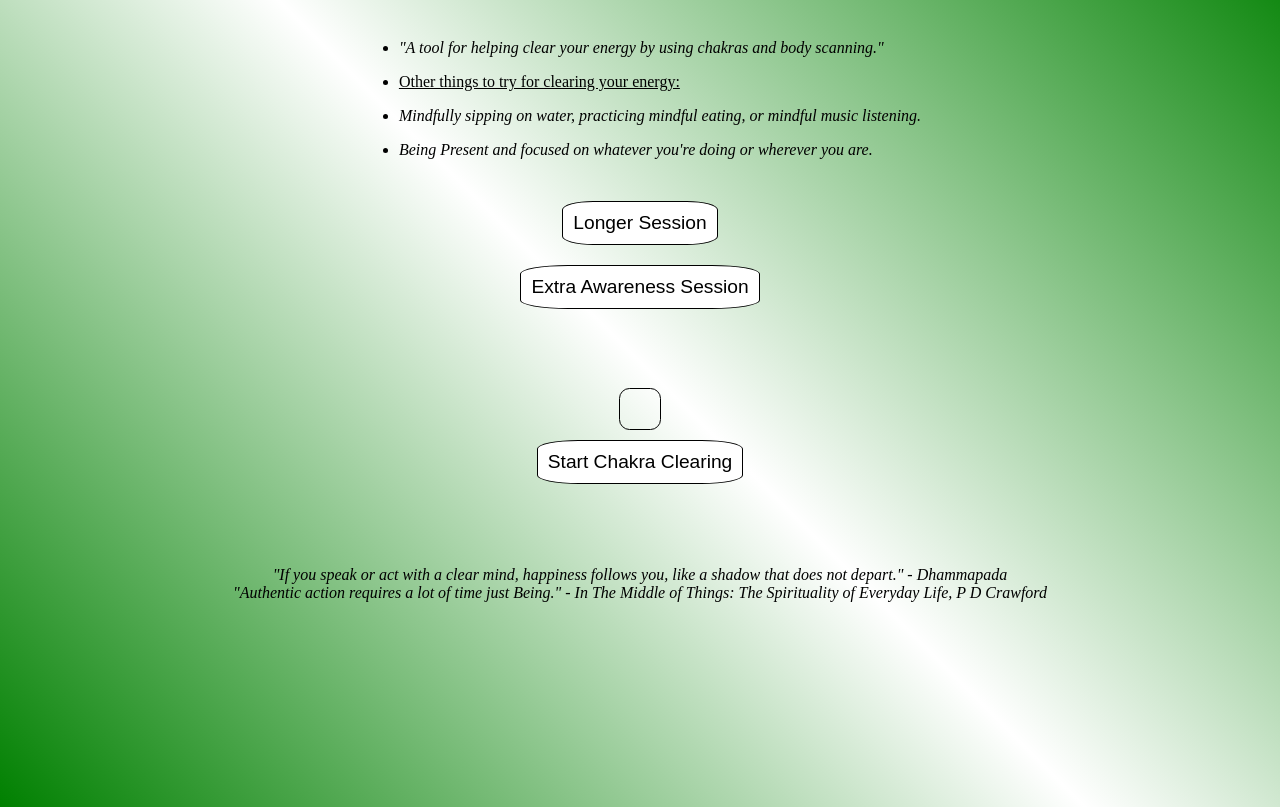
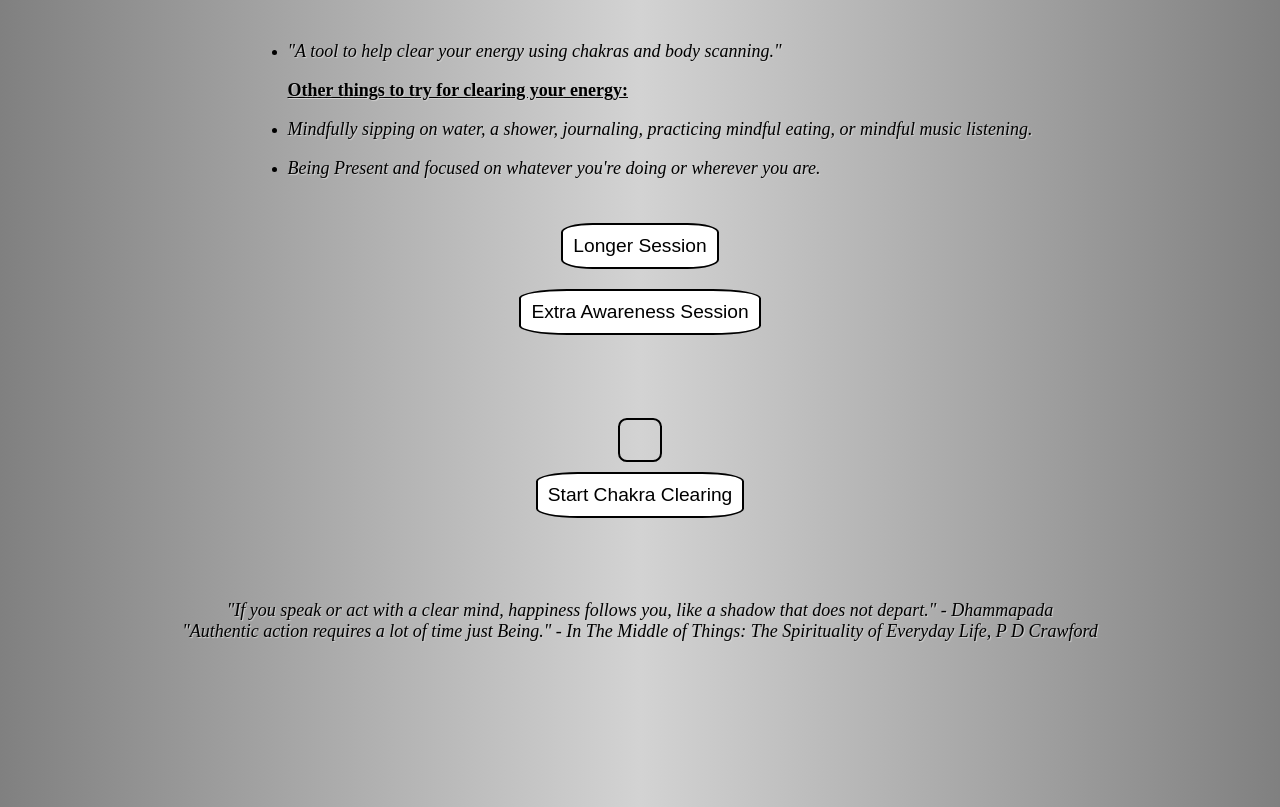
Before and after one commit to Sgamb29/ChakraClearing, a plain HTML site: page index.html in a window 1280 px wide. Shown: the part 83-890 px from the top of the page. Drawn offline with Linux system fonts and the light colour scheme.

Commit message:
style update

```diff
--- a/index.html
+++ b/index.html
@@ -11,11 +11,10 @@
     <div class="container">
         <h1>Chakra Clearing</h1>
         <ul>
-        <li><p><em>"A tool for helping clear your energy by using chakras and body scanning."</em></p></li>
+        <li><p><em>"A tool to help clear your energy using chakras and body scanning."</em></p></li>
 
-        <li><p><u>Other things to try for clearing your energy:</u></p></li>
-
-        <li><p><em>Mindfully sipping on water, practicing mindful eating, or mindful music listening.</em></p></li>
+        <p><u><strong>Other things to try for clearing your energy:</strong></u></p>
+        <li><p><em>Mindfully sipping on water, a shower, journaling, practicing mindful eating, or mindful music listening.</em></p></li>
         <li><p><em>Being Present and focused on whatever you're doing or wherever you are.</em></p></li>
         </ul>
         <button id="delayChooser">Longer Session</button>
--- a/script.js
+++ b/script.js
@@ -7,7 +7,7 @@ const chakras = [
 ];
 
 const extraSession = [
-    "Focus on Your Feet", "Focus on Your Knees", "Focus on Your Buttocks", "Focus on Your Spine",
+    "Focus on Your Feet", "Focus on Your Knees", "Focus on Your Seat", "Focus on Your Spine",
     "Focus on Your Shoulders", "Focus on Your Elbows", "Focus on Your Wrists", "Focus on Your Fingertips and Hands",
     "Focus on The Back of Your Neck", "Focus on The Top of Your Head", "Become Aware of Your Aura",
 ];
@@ -51,6 +51,7 @@ function startChakraClearing() {
         clearInterval(changeId);
         timerId = 0;
         changeId = 0;
+        chakraIndex = 0;
         output.innerText = "Great Job For The Session!";
         timerOutput.innerText = "";
         document.getElementById("startBtn").innerText = "Start Chakra Clearing";
--- a/style.css
+++ b/style.css
@@ -10,27 +10,40 @@ html, body {
     flex-direction: column;
     align-items: center;
     text-align: center;
-    background: linear-gradient(45deg, green, white, green);
+    background: linear-gradient(90deg, gray, lightgray,gray);
     padding: 10px;
     padding-bottom: 80px;
+    text-shadow: 1px 1px 1px lightgray;
 
+}
+
+h1 {
+    text-shadow: 5px 5px 4px white;
 }
 
 ul {
     text-align: left;
 }
 
+p {
+    font-size: large;
+}
+
+footer {
+    font-size: large;
+}
+
 button {
     font-size: larger;
     margin: 10px;
     padding: 10px;
-    border: 1px solid black;
+    border: 2px solid black;
     border-radius: 20%;
     background-color: white;
 }
 
 #colorIndicator {
-    border: 1px solid black;
-    border-radius: 25%;
+    border: 2px solid black;
+    border-radius: 20%;
     padding: 20px;
 }
```
